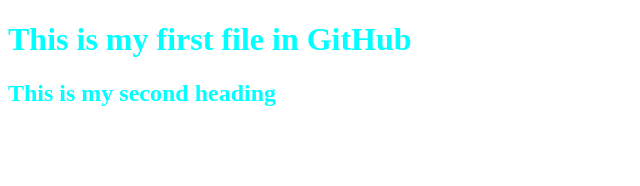
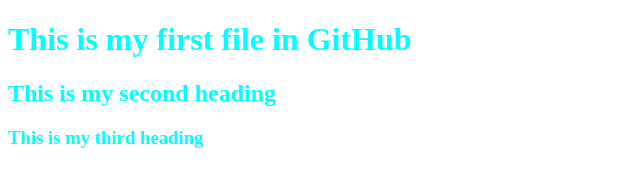
Before and after one commit to Akankshaarora19/myprojects, a plain HTML site: page index.html in a window 1280 px wide. Shown: the whole page, without its empty margins (0-640 px from the left). Drawn offline with Linux system fonts and the light colour scheme.

Commit message:
Third commit without staging

```diff
--- a/index.html
+++ b/index.html
@@ -9,5 +9,6 @@
 <body>
     <h1>This is my first file in GitHub</h1>
     <h2>This is my second heading</h2>
+    <h3>This is my third heading</h3>
 </body>
 </html>
```
